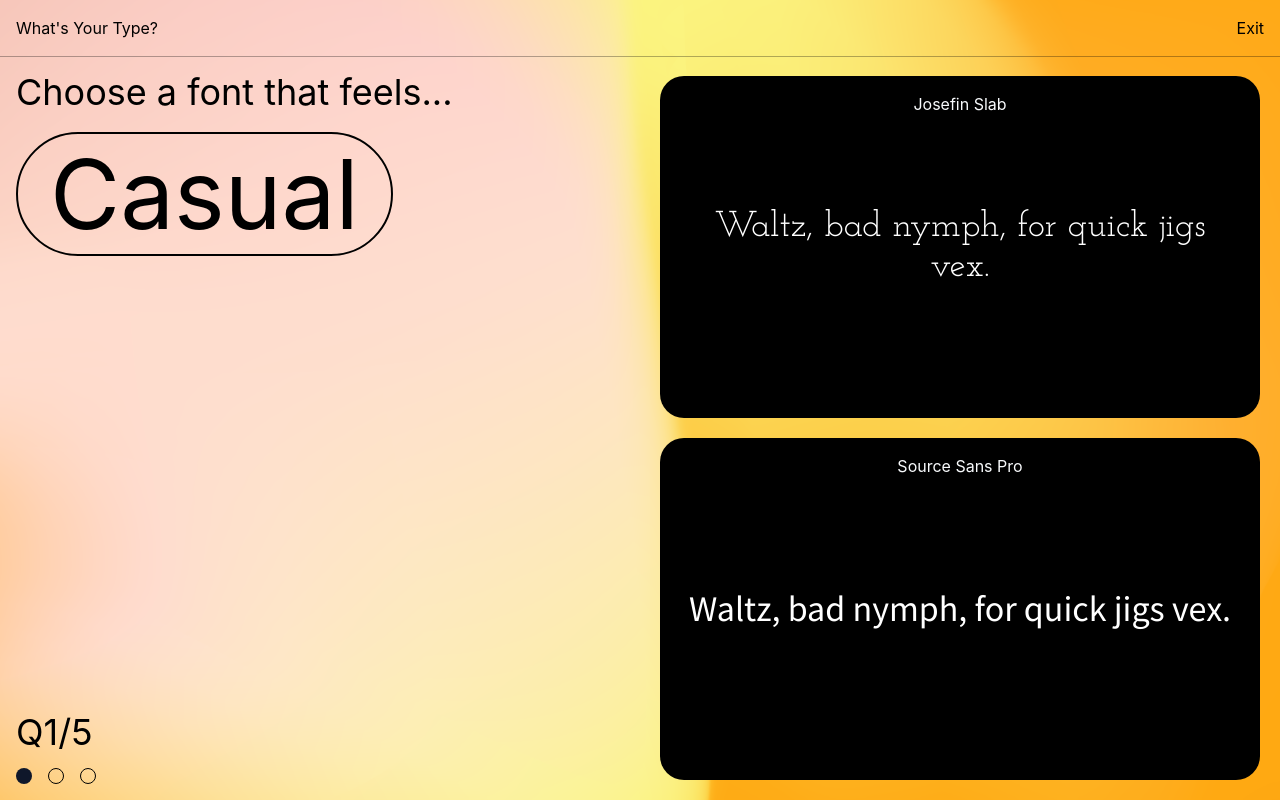
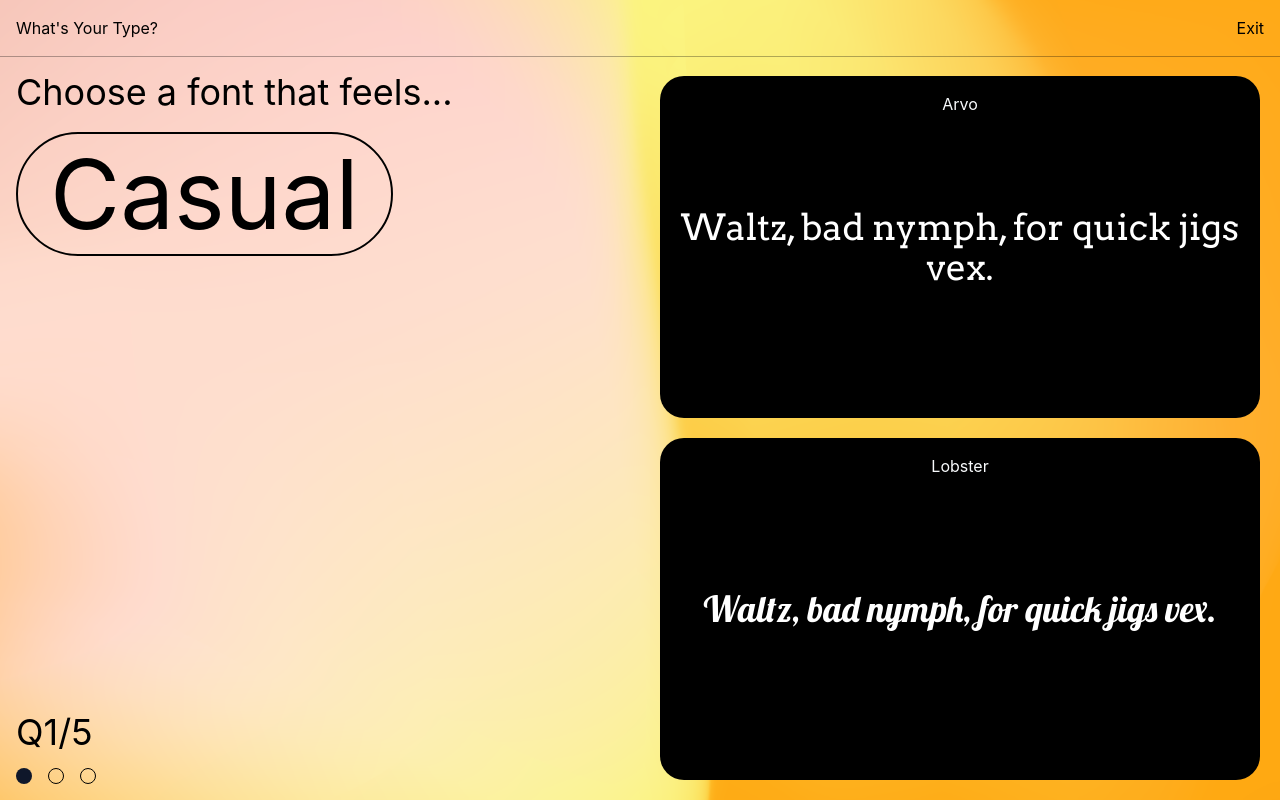
Before and after one commit to Computational-Creativity-Lab/Crowdsourcing-Font-Preferences, a Next.js app: page /survey in a window 1280 px wide. Built offline with nearby package versions, Linux system fonts and the light colour scheme; no server answers; a web font is replaced by a local one.

Commit message:
fix font randomizing and selection in survey page

```diff
--- a/src/components/FontsPromptRightCol.js
+++ b/src/components/FontsPromptRightCol.js
@@ -1,4 +1,4 @@
-import { useState, useEffect } from "react";
+import { useState, useEffect, useRef } from "react";
 import Router from "next/router";
 import styles from "../pages/index.module.css";
 import { motion } from "framer-motion";
@@ -15,11 +15,7 @@ const pengrams = [
   "Pack my box with five dozen liquor jugs.",
 ];
 
-const remainingFonts = [];
-remainingFonts.push(...FONTS);
-
 let pengramIndex = 0;
-let finalistCards = {};
 const cardPop = {
   hide: {
     opacity: 0,
@@ -43,31 +39,50 @@ const cardPop = {
 
 export default function FontsPromptRightCol(props) {
   //mount and unmount card
-  const [FFI, setFFI] = useState(Math.floor(Math.random() * FONTS.length));
-  const [SFI, setSFI] = useState(Math.floor(Math.random() * FONTS.length));
+
+  const {
+    FFS,
+    SFS,
+    topCardState,
+    setTopCardState,
+    botCardState,
+    setBotCardState,
+  } = props;
+
+  //const [FFI, setFFI] = useState(Math.floor(Math.random() * FONTS.length));
+  //const [SFI, setSFI] = useState(Math.floor(Math.random() * FONTS.length));
   const [chosenCard, setChosenCard] = useState();
   const [currentPengram, setCurrentPengram] = useState(pengrams[pengramIndex]);
   const [textFade, startTextFade] = useState(false);
-  const [FFS, setFFS] = useState(FONTS[FFI]);
-  const [SFS, setSFS] = useState(FONTS[SFI]);
 
-  const [topCardState, setTopCardState] = useState(true);
+  // const [topCardState, setTopCardState] = useState(true);
+  // const [botCardState, setBotCardState] = useState(true);
+  const topIsMounted = useRef(false);
+  const botIsMounted = useRef(false);
 
   useEffect(() => {
+    //don't do this first time
+    if (topIsMounted.current) {
       if (topCardState) {
-      let randomNum = Math.floor(Math.random() * remainingFonts.length);
-      setFFI(randomNum);
-      setFFS(FONTS[FFI]);
+        props.setFFS(props.getRandomItem());
+        // console.log("randomizing top");
       }
+    } else {
+      topIsMounted.current = true;
+    }
+    console.log(topCardState);
   }, [topCardState]);
 
-  const [botCardState, setBotCardState] = useState(true);
   useEffect(() => {
+    if (botIsMounted.current) {
       if (botCardState) {
-      let randomNum = Math.floor(Math.random() * remainingFonts.length);
-      setSFI(randomNum);
-      setSFS(FONTS[SFI]);
+        props.setSFS(props.getRandomItem());
+        // console.log("randomizing bot");
       }
+    } else {
+      botIsMounted.current = true;
+    }
+    console.log(botCardState);
   }, [botCardState]);
 
   //if user refreshes, route them to home page to start over
@@ -75,6 +90,9 @@ export default function FontsPromptRightCol(props) {
     if (localStorage.length != 0) {
       Router.push("/");
     }
+    const [font1, font2] = props.getTwoRandomItems();
+    props.setFFS(font1);
+    props.setSFS(font2);
   }, []);
 
   //fade paragraph text
@@ -100,30 +118,6 @@ export default function FontsPromptRightCol(props) {
       keyword: props.keyword,
     });
 
-    //Reset font list when a adj already had 4 responses
-
-    if (props.kwRound == 3) {
-      //store responses
-      finalistCards[props.keyword] = chosenFont;
-
-      //refresh Ramining fots
-      remainingFonts.splice(0, remainingFonts.length);
-      remainingFonts.push(...FONTS);
-    }
-
-    //Remove used font from existing font list
-    else {
-      if (FFI <= SFI) {
-        remainingFonts.splice(SFI, 1);
-        remainingFonts.splice(FFI, 1);
-      } else {
-        remainingFonts.splice(FFI, 1);
-        remainingFonts.splice(SFI, 1);
-      }
-    }
-
-    console.log(remainingFonts.length);
-
     // Change pengram
     // if (pengramIndex == pengrams.length - 1) {
     //   pengramIndex = 0;
@@ -131,17 +125,20 @@ export default function FontsPromptRightCol(props) {
     // pengramIndex++;
     // setCurrentPengram(pengrams[pengramIndex]);
 
+    if (props.kwRound < 2) {
+      console.log();
       if (option != 1) {
-      setTopCardState(!topCardState);
+        setTopCardState(false);
         setTimeout(() => {
-        setTopCardState(topCardState);
+          setTopCardState(true);
         }, 1000);
       } else {
         //top card is clicked
-      setBotCardState(!botCardState);
+        setBotCardState(false);
         setTimeout(() => {
-        setBotCardState(botCardState);
+          setBotCardState(true);
         }, 1000);
+      }
     }
   };
 
--- a/src/pages/survey.js
+++ b/src/pages/survey.js
@@ -7,7 +7,7 @@ import FontsPromptRightCol from "../components/FontsPromptRightCol";
 import Container from "../components/layout/Container";
 import FontsPromptLeftCol from "../components/FontsPromptLeftCol";
 import Router from "next/router";
-import { KEYWORDS, NUM_QUESTIONS } from "../utils/settings";
+import { FONTS, KEYWORDS, NUM_QUESTIONS } from "../utils/settings";
 import JoyRide from "../components/Joyride";
 
 // backend
@@ -16,19 +16,46 @@ import FiberScene from "../components/fiberbg/Scene";
 import { useFBO } from "@react-three/drei";
 const WRITE_TO_DB = true;
 
-let restoreFonts = false;
-
-export default function Home() {
+export default function Survey() {
   // count questions
   const [qIdx, setQIdx] = useState(0);
   const [adj, setAdj] = useState(KEYWORDS[qIdx]);
   const [kwRound, setKwRound] = useState(0);
   const [joyride, setJoyride] = useState(true);
   const [chosenFont, setChosenFont] = useState();
+  const [remainingFonts, setRemainingFonts] = useState(new Set(FONTS));
+  const [FFS, setFFS] = useState("");
+  const [SFS, setSFS] = useState("");
+  const [topCardState, setTopCardState] = useState(true);
+  const [botCardState, setBotCardState] = useState(true);
+
+  function getRandomItem() {
+    let items = Array.from(remainingFonts);
+    let item = items[Math.floor(Math.random() * items.length)];
+    let tmp = new Set(remainingFonts);
+    tmp.delete(item);
+
+    setRemainingFonts(tmp);
+    return item;
+  }
+
+  //reset full
+  function getTwoRandomItems() {
+    let items = Array.from(new Set(FONTS));
+    let item1 = items[Math.floor(Math.random() * items.length)];
+    let tmp = new Set(items);
+    tmp.delete(item1);
+    items = Array.from(tmp);
+    let item2 = items[Math.floor(Math.random() * items.length)];
+    tmp.delete(item2);
+    setRemainingFonts(tmp);
+    return [item1, item2];
+  }
 
   // change keyword every 4 words
   useEffect(() => {
     setAdj(KEYWORDS[qIdx]);
+    console.log(qIdx);
   }, [qIdx]);
 
   useEffect(() => {
@@ -46,15 +73,23 @@ export default function Home() {
 
   //when each keyword round is over
   useEffect(() => {
-    // console.log(kwRound);
     if (kwRound == 3) {
       setKwRound(0);
-      restoreFonts = true;
       setQIdx(qIdx + 1);
+      const [font1, font2] = getTwoRandomItems();
+      setFFS(font1);
+      setSFS(font2);
+
+      //animation
+      setTopCardState(false);
+      setBotCardState(false);
+      setTimeout(() => {
+        setTopCardState(true);
+        setBotCardState(true);
+      }, 1000);
 
       //store font
       localStorage.setItem(adj, chosenFont);
-      console.log(localStorage);
     }
   }, [kwRound]);
 
@@ -86,6 +121,7 @@ export default function Home() {
   const MAX_Q_IDX = NUM_QUESTIONS - 1;
 
   async function handleClick(payload) {
+    // NEEDS REVISION
     if ((qIdx + 1) % 4 == 0 && qIdx !== 0) {
       await addPreferenceHandler(payload);
     }
@@ -126,6 +162,17 @@ export default function Home() {
             keyword={adj}
             kwRound={kwRound}
             updateChosenFont={updateChosenFont}
+            getRandomItem={getRandomItem}
+            remainingFonts={remainingFonts}
+            getTwoRandomItems={getTwoRandomItems}
+            FFS={FFS}
+            SFS={SFS}
+            setFFS={setFFS}
+            setSFS={setSFS}
+            topCardState={topCardState}
+            setTopCardState={setTopCardState}
+            botCardState={botCardState}
+            setBotCardState={setBotCardState}
           />
         </div>
         <FiberScene keyword={adj} />
```
Lines whose indentation alone changed are shown as unchanged.
